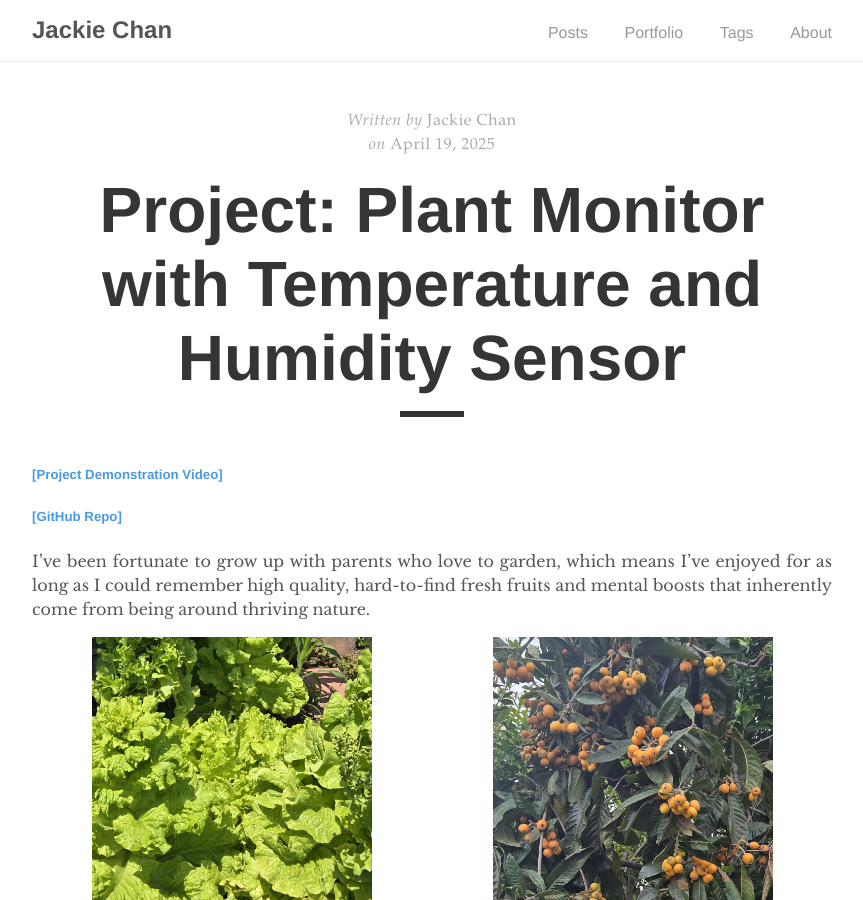
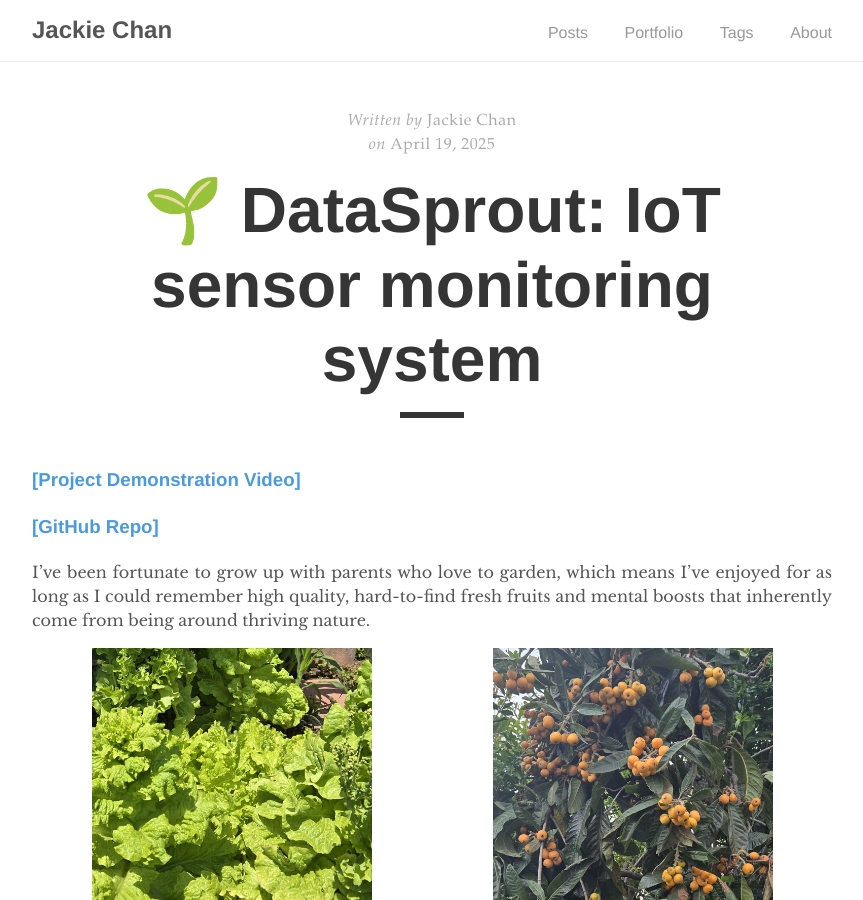
Before and after one commit to jackiechanmakes/jackiechanmakes.github.io, a Jekyll site: the page built from _posts/2025-04-19-plant-monitor.md, in a window 1280 px wide and 900 px high. Shown: the whole window, without its empty margins (208-1071 px from the left). Built offline with Jekyll 4.4.1, drawn with Linux system fonts in a browser that asks for light colours; comment, search, counter and statistics services are not loaded.

Commit message:
Add formatting

```diff
--- a/_posts/2025-04-19-plant-monitor.md
+++ b/_posts/2025-04-19-plant-monitor.md
@@ -1,16 +1,16 @@
 ---
 layout: post
-title: "Project: Plant Monitor with Temperature and Humidity Sensor"
+title: "🌱 DataSprout: IoT sensor monitoring system"
 author: "Jackie Chan"
 excerpt_separator: <!--more-->
-tags: fun
+tags: projects
 comments: true
 ---
 I created DataSprout, an IoT sensor monitoring system consisting of a Raspberry Pi, hardware sensor components, and web dashboard for real-time environmental data collection and visualization.
 
 <!--more-->
-##### [[Project Demonstration Video]](https://youtu.be/q2UzhQ5I93k?si=KLvonQuXUC7zIyVW)
-##### [[GitHub Repo]](https://github.com/jackiechanmakes/datasprout-platform)
+### [[Project Demonstration Video]](https://youtu.be/q2UzhQ5I93k?si=KLvonQuXUC7zIyVW)
+### [[GitHub Repo]](https://github.com/jackiechanmakes/datasprout-platform)
 
 I’ve been fortunate to grow up with parents who love to garden, which means I’ve enjoyed for as long as I could remember high quality, hard-to-find fresh fruits and mental boosts that inherently come from being around thriving nature.
 
@@ -25,7 +25,7 @@
 
 To support my plants’ era of thriving, **DataSprout** uses a **Raspberry Pi 5** running the **Debian GNU/Linux 12** (bookworm) operating system with connections to a **DHT11 sensor** and **16x2 I2C LCD panel**. The firmware logic to initialize and run the hardware system is written in **C**. As an extension to the project, a full stack web application has been created using **MariaDB** as the database, **Node.js/Express**.js as the backend/API server, and **React** as the frontend/web client along with the **D3.js** library to dynamically capture and visualize real-time data. On the technical side, motivation stems from wanting to explore the intersection among electrical engineering, computer engineering, and software engineering in the form of hardware components that include sensors with a full-stack web app built from scratch. Additionally, with a particular interest in data visualization, I wanted to craft the foundation of a monitoring dashboard which would encourage more frequent plant monitoring but also could be expanded on for future technical projects, which I foresee will be useful as data drive decisions across different telemetry applications.
 
-## **<u>DataSprout Platform Features</u>**
+# **<u>DataSprout Platform Features</u>**
 1.	**LCD Panel display** of the latest temperature and humidity sensor reading with corresponding timestamps using a Raspberry Pi 5 and DHT11 sensor
 2.	**Full stack web app data monitoring dashboard**
     - *<u>RESTful API endpoints</u>* for querying time-series and aggregated stats data with start and end date filtering
@@ -36,16 +36,16 @@
 4.	**Automated Bash scripts** to start and stop the frontend, backend, and data collection services with a single command execution
 5.	**Modular system design** allowing for easy integration of additional sensors, features, or services to support future scalability and upgrade efforts
 
-## **<u>Tech Stack</u>**
+# **<u>Tech Stack</u>**
 
-#### **HARDWARE:**
+## **HARDWARE:**
 - Raspberry Pi 5
 - 16x2 I2C LCD Panel
 - DHT11 temperature and humidity sensor
 - Dupont jumper wires
 - GPIO 40-pin Breakout Extension Board
 
-#### **SOFTWARE:**
+## **SOFTWARE:**
 - MariaDB
 - C firmware logic code
 - React
@@ -54,7 +54,7 @@
 - D3.js
 - Bash scripting
 
-## **<u>Project Structure</u>**
+# **<u>Project Structure</u>**
 <div class="image-row">
   <img src="/assets/images/image-proj-directory.png" class="large-img">
 </div>
@@ -66,7 +66,7 @@
 
 System Architecture Overview diagram. Sensor data flows among the hardware components, database, and web server
 
-#### ***<u>HARDWARE</u>***
+## ***<u>HARDWARE</u>***
 A Raspberry Pi 5, equipped with a GPIO 40-pin Breakout Extension Board, is connected with Dupont jumper wires to a full sized 830-point breadboard, DHT11 temperature and humidity sensor, and a 16x2 I2C LCD panel.
 
 <div class="image-row">
@@ -135,7 +135,7 @@
 
 Wiring chart details the wiring connections needed among the hardware components with jumper wires.
 
-#### ***<u>HARDWARE/SOFTWARE INTERFACE: FIRMWARE LOGIC</u>***
+## ***<u>HARDWARE/SOFTWARE INTERFACE: FIRMWARE LOGIC</u>***
 
 **1.	DATA COLLECTION**
 
@@ -171,7 +171,7 @@
 
 2.	A Node.js server (Server.js) built with the Express framework exposes two API endpoints: /api/data and /api/stats.
 
-BACKEND --> FIRMWARE LOGIC --> DATABASE SERVER
+**BACKEND --> FIRMWARE LOGIC --> DATABASE SERVER**
 
 The /api/data endpoint handles requests for raw sensor data. It extracts startDate and endDate from the query string (req.query) and uses them to construct a shell command that executes a compiled C binary:
 
@@ -183,7 +183,7 @@
   <img src="/assets/images/image-api-data.png" class="large-img">
 </div>
 
-BACKEND --> DATABASE SERVER
+**BACKEND --> DATABASE SERVER**
 
 The /api/stats endpoint connects directly to the database to compute and retrieve summary statistics. It extracts the startDate and endDate from the query parameters and performs an SQL query to calculate the minimum, maximum, and average values for temperature. After the query is executed, the results are formatted into a JSON object and sent back to the client in the response.
 
@@ -191,9 +191,9 @@
   <img src="/assets/images/image-api-stats.png" class="large-img">
 </div>
 
-#### ***<u>SOFTWARE</u>***
+## ***<u>SOFTWARE</u>***
 
-DATABASE SERVER --> BACKEND --> FRONTEND
+**DATABASE SERVER --> BACKEND --> FRONTEND**
 
 The frontend communicates with the backend API endpoints to retrieve both raw sensor data and aggregated statistics. This data is then used to render a responsive, animated line chart using React and the D3.js library.
 
@@ -220,7 +220,7 @@
 
 An important architectural detail is that the data collection logic operates independently from the web server. This separation ensures that the web server can access and display newly collected data in real time without needing to control or wait on the data acquisition process. With the app’s modular and dynamic design, users can adjust the date range as often as they would like. When the date range is changed, the frontend fetches and displays updated data without requiring a full page reload, resulting in a smooth and responsive user experience.
 
-##### **<u>Design Decisions, Additional Considerations, and Concluding Thoughts</u>**
+## **<u>Design Decisions, Additional Considerations, and Concluding Thoughts</u>**
 
 Crafting my own open-ended project and having the grit to finish it in its entirety within a narrowed scope that I define myself was not trivial. I wrestled with countless internal debates: Should I add a carbon dioxide sensor to the DataSprout Platform? Should I use Plotly.js instead of D3.js for data visualization? Should I use React or Angular, MariaDB or MySQL, Python or C for the tech stack? Some decisions were made for me such as when I realized after implementation that Plotly.js was just too heavy for the Raspberry Pi OS. Others came from trial and error and testing different paths until a decision felt right. For example, I used a C binary to fetch and expose data from the database server for the /api/data endpoint, whereas I queried the database directly using SQL for the /api/stats endpoint. While I could have used either approach for both endpoints, I intentionally chose different methods to better understand the various data flow options. Through that process, I found that using the C binary for the /api/data endpoint aligned more naturally with the firmware’s architecture, whereas going through C for /api/stats, which only returns a summary of the data, would have added unnecessary complexity.
 
```
